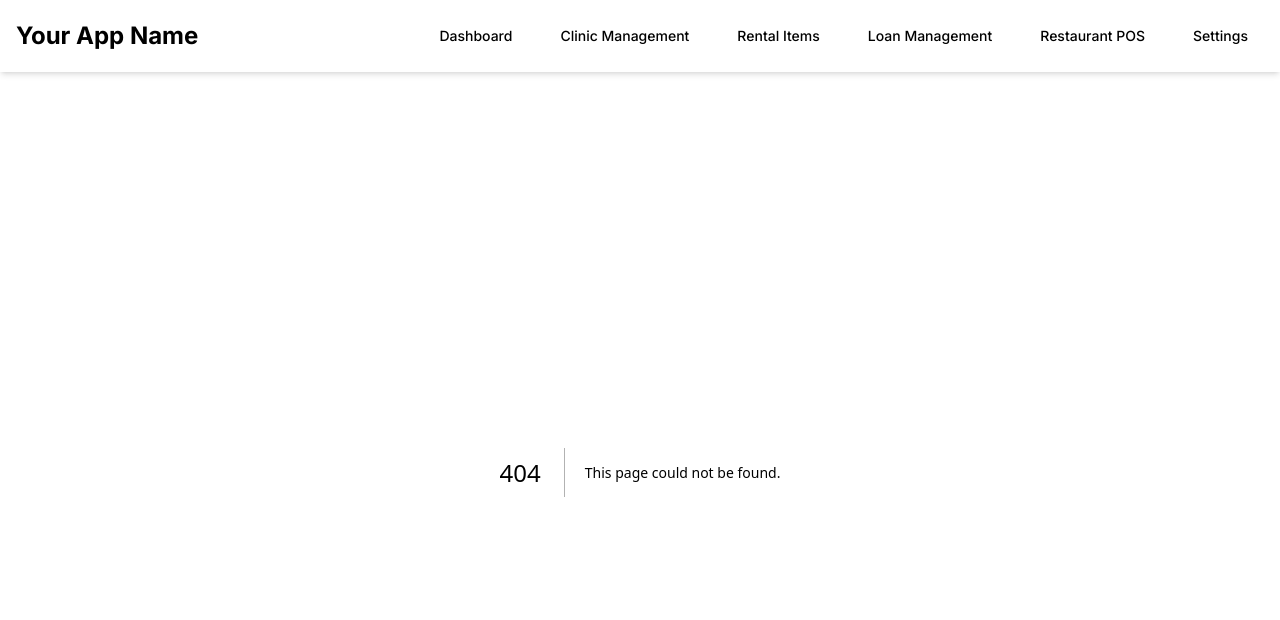
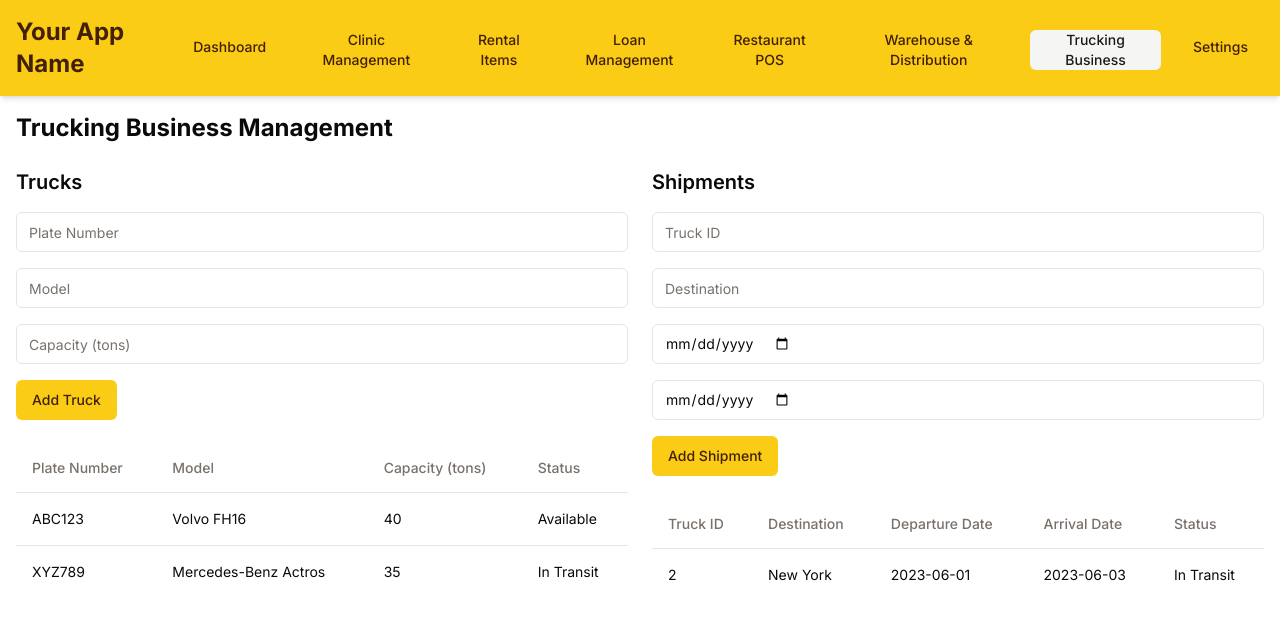
Before and after one commit to junrhy/sakto-app-client, a Next.js app: page /trucking-business in a window 1280 px wide. Before the commit this address had no page. Shown: the top 620 px of the page. Built offline with nearby package versions, Linux system fonts and the light colour scheme.

Commit message:
add warehouse and trucking

```diff
--- /dev/null
+++ b/app/trucking-business/page.tsx
@@ -0,0 +1,175 @@
+"use client"
+
+import { useState } from 'react';
+import { Button } from "@/components/ui/button";
+import { Input } from "@/components/ui/input";
+import { Table, TableBody, TableCell, TableHead, TableHeader, TableRow } from "@/components/ui/table";
+import { useNavigation } from '@/contexts/NavigationContext';
+
+type Truck = {
+  id: string;
+  plateNumber: string;
+  model: string;
+  capacity: number;
+  status: 'Available' | 'In Transit' | 'Maintenance';
+};
+
+type Shipment = {
+  id: string;
+  truckId: string;
+  destination: string;
+  departureDate: string;
+  arrivalDate: string;
+  status: 'Scheduled' | 'In Transit' | 'Delivered';
+};
+
+export default function TruckingBusiness() {
+  const { currency } = useNavigation();
+  const [trucks, setTrucks] = useState<Truck[]>([
+    { id: '1', plateNumber: 'ABC123', model: 'Volvo FH16', capacity: 40, status: 'Available' },
+    { id: '2', plateNumber: 'XYZ789', model: 'Mercedes-Benz Actros', capacity: 35, status: 'In Transit' },
+  ]);
+  const [shipments, setShipments] = useState<Shipment[]>([
+    { id: '1', truckId: '2', destination: 'New York', departureDate: '2023-06-01', arrivalDate: '2023-06-03', status: 'In Transit' },
+  ]);
+  const [newTruck, setNewTruck] = useState({ plateNumber: '', model: '', capacity: '' });
+  const [newShipment, setNewShipment] = useState({ truckId: '', destination: '', departureDate: '', arrivalDate: '' });
+
+  const addTruck = (e: React.FormEvent) => {
+    e.preventDefault();
+    const capacity = parseInt(newTruck.capacity);
+    if (isNaN(capacity)) return;
+    setTrucks([...trucks, {
+      id: Date.now().toString(),
+      plateNumber: newTruck.plateNumber,
+      model: newTruck.model,
+      capacity,
+      status: 'Available'
+    }]);
+    setNewTruck({ plateNumber: '', model: '', capacity: '' });
+  };
+
+  const addShipment = (e: React.FormEvent) => {
+    e.preventDefault();
+    setShipments([...shipments, {
+      id: Date.now().toString(),
+      truckId: newShipment.truckId,
+      destination: newShipment.destination,
+      departureDate: newShipment.departureDate,
+      arrivalDate: newShipment.arrivalDate,
+      status: 'Scheduled'
+    }]);
+    setNewShipment({ truckId: '', destination: '', departureDate: '', arrivalDate: '' });
+  };
+
+  return (
+    <div className="container mx-auto p-4">
+      <h1 className="text-2xl font-bold mb-6">Trucking Business Management</h1>
+
+      <div className="grid grid-cols-1 md:grid-cols-2 gap-6">
+        <div>
+          <h2 className="text-xl font-semibold mb-4">Trucks</h2>
+          <form onSubmit={addTruck} className="mb-6 space-y-4">
+            <Input
+              placeholder="Plate Number"
+              value={newTruck.plateNumber}
+              onChange={(e) => setNewTruck({ ...newTruck, plateNumber: e.target.value })}
+              required
+            />
+            <Input
+              placeholder="Model"
+              value={newTruck.model}
+              onChange={(e) => setNewTruck({ ...newTruck, model: e.target.value })}
+              required
+            />
+            <Input
+              type="number"
+              placeholder="Capacity (tons)"
+              value={newTruck.capacity}
+              onChange={(e) => setNewTruck({ ...newTruck, capacity: e.target.value })}
+              required
+            />
+            <Button type="submit">Add Truck</Button>
+          </form>
+
+          <Table>
+            <TableHeader>
+              <TableRow>
+                <TableHead>Plate Number</TableHead>
+                <TableHead>Model</TableHead>
+                <TableHead>Capacity (tons)</TableHead>
+                <TableHead>Status</TableHead>
+              </TableRow>
+            </TableHeader>
+            <TableBody>
+              {trucks.map((truck) => (
+                <TableRow key={truck.id}>
+                  <TableCell>{truck.plateNumber}</TableCell>
+                  <TableCell>{truck.model}</TableCell>
+                  <TableCell>{truck.capacity}</TableCell>
+                  <TableCell>{truck.status}</TableCell>
+                </TableRow>
+              ))}
+            </TableBody>
+          </Table>
+        </div>
+
+        <div>
+          <h2 className="text-xl font-semibold mb-4">Shipments</h2>
+          <form onSubmit={addShipment} className="mb-6 space-y-4">
+            <Input
+              placeholder="Truck ID"
+              value={newShipment.truckId}
+              onChange={(e) => setNewShipment({ ...newShipment, truckId: e.target.value })}
+              required
+            />
+            <Input
+              placeholder="Destination"
+              value={newShipment.destination}
+              onChange={(e) => setNewShipment({ ...newShipment, destination: e.target.value })}
+              required
+            />
+            <Input
+              type="date"
+              placeholder="Departure Date"
+              value={newShipment.departureDate}
+              onChange={(e) => setNewShipment({ ...newShipment, departureDate: e.target.value })}
+              required
+            />
+            <Input
+              type="date"
+              placeholder="Arrival Date"
+              value={newShipment.arrivalDate}
+              onChange={(e) => setNewShipment({ ...newShipment, arrivalDate: e.target.value })}
+              required
+            />
+            <Button type="submit">Add Shipment</Button>
+          </form>
+
+          <Table>
+            <TableHeader>
+              <TableRow>
+                <TableHead>Truck ID</TableHead>
+                <TableHead>Destination</TableHead>
+                <TableHead>Departure Date</TableHead>
+                <TableHead>Arrival Date</TableHead>
+                <TableHead>Status</TableHead>
+              </TableRow>
+            </TableHeader>
+            <TableBody>
+              {shipments.map((shipment) => (
+                <TableRow key={shipment.id}>
+                  <TableCell>{shipment.truckId}</TableCell>
+                  <TableCell>{shipment.destination}</TableCell>
+                  <TableCell>{shipment.departureDate}</TableCell>
+                  <TableCell>{shipment.arrivalDate}</TableCell>
+                  <TableCell>{shipment.status}</TableCell>
+                </TableRow>
+              ))}
+            </TableBody>
+          </Table>
+        </div>
+      </div>
+    </div>
+  );
+}
--- /dev/null
+++ b/app/warehouse-distribution/page.tsx
@@ -0,0 +1,84 @@
+"use client"
+
+import { useState } from 'react';
+import { Button } from "@/components/ui/button";
+import { Input } from "@/components/ui/input";
+import { Table, TableBody, TableCell, TableHead, TableHeader, TableRow } from "@/components/ui/table";
+import { useNavigation } from '@/contexts/NavigationContext';
+
+type Product = {
+  id: string;
+  name: string;
+  quantity: number;
+  location: string;
+};
+
+export default function WarehouseDistribution() {
+  const { currency } = useNavigation();
+  const [products, setProducts] = useState<Product[]>([
+    { id: '1', name: 'Product A', quantity: 100, location: 'Warehouse 1' },
+    { id: '2', name: 'Product B', quantity: 150, location: 'Warehouse 2' },
+  ]);
+  const [newProduct, setNewProduct] = useState({ name: '', quantity: '', location: '' });
+
+  const addProduct = (e: React.FormEvent) => {
+    e.preventDefault();
+    const quantity = parseInt(newProduct.quantity);
+    if (isNaN(quantity)) return;
+    setProducts([...products, {
+      id: Date.now().toString(),
+      name: newProduct.name,
+      quantity,
+      location: newProduct.location
+    }]);
+    setNewProduct({ name: '', quantity: '', location: '' });
+  };
+
+  return (
+    <div className="container mx-auto p-4">
+      <h1 className="text-2xl font-bold mb-6">Warehouse and Distribution</h1>
+
+      <form onSubmit={addProduct} className="mb-6 space-y-4">
+        <Input
+          placeholder="Product Name"
+          value={newProduct.name}
+          onChange={(e) => setNewProduct({ ...newProduct, name: e.target.value })}
+          required
+        />
+        <Input
+          type="number"
+          placeholder="Quantity"
+          value={newProduct.quantity}
+          onChange={(e) => setNewProduct({ ...newProduct, quantity: e.target.value })}
+          required
+        />
+        <Input
+          placeholder="Location"
+          value={newProduct.location}
+          onChange={(e) => setNewProduct({ ...newProduct, location: e.target.value })}
+          required
+        />
+        <Button type="submit">Add Product</Button>
+      </form>
+
+      <Table>
+        <TableHeader>
+          <TableRow>
+            <TableHead>Product Name</TableHead>
+            <TableHead>Quantity</TableHead>
+            <TableHead>Location</TableHead>
+          </TableRow>
+        </TableHeader>
+        <TableBody>
+          {products.map((product) => (
+            <TableRow key={product.id}>
+              <TableCell>{product.name}</TableCell>
+              <TableCell>{product.quantity}</TableCell>
+              <TableCell>{product.location}</TableCell>
+            </TableRow>
+          ))}
+        </TableBody>
+      </Table>
+    </div>
+  );
+}
--- a/components/NavigationBar.tsx
+++ b/components/NavigationBar.tsx
@@ -14,12 +14,12 @@ import { useNavigation } from '@/contexts/NavigationContext';
 
 const NavigationBar = () => {
   const pathname = usePathname();
-  const { appName, navigationItems, color } = useNavigation();
+  const { appName, navigationItems } = useNavigation();
 
   const navItems = navigationItems.filter(item => item.enabled);
 
   return (
-    <nav className={`bg-${color}-900 text-${color}-50 p-4 shadow-md`}>
+    <nav className="bg-primary text-primary-foreground p-4 shadow-md">
       <div className="container mx-auto flex justify-between items-center">
         <Link href="/" className="text-2xl font-bold">
           {appName}
@@ -30,8 +30,8 @@ const NavigationBar = () => {
           {navItems.map((item) => (
             <Link key={item.path} href={item.path}>
               <Button
-                variant={pathname === item.path ? "default" : "ghost"}
-                className={`text-sm ${pathname === item.path ? `bg-${color}-800 hover:bg-${color}-700` : `hover:bg-${color}-800`}`}
+                variant={pathname === item.path ? "secondary" : "ghost"}
+                className="text-sm"
               >
                 {item.name}
               </Button>
@@ -42,18 +42,18 @@ const NavigationBar = () => {
         {/* Mobile Navigation */}
         <DropdownMenu>
           <DropdownMenuTrigger asChild className="md:hidden">
-            <Button variant="outline" size="icon" className={`border-${color}-50 text-${color}-50`}>
+            <Button variant="outline" size="icon">
               <Menu className="h-[1.2rem] w-[1.2rem]" />
               <span className="sr-only">Toggle menu</span>
             </Button>
           </DropdownMenuTrigger>
-          <DropdownMenuContent align="end" className={`bg-${color}-900 text-${color}-50`}>
+          <DropdownMenuContent align="end">
             {navItems.map((item) => (
               <DropdownMenuItem key={item.path} asChild>
                 <Link href={item.path}>
                   <Button
-                    variant={pathname === item.path ? "default" : "ghost"}
-                    className={`w-full justify-start ${pathname === item.path ? `bg-${color}-800 hover:bg-${color}-700` : `hover:bg-${color}-800`}`}
+                    variant={pathname === item.path ? "secondary" : "ghost"}
+                    className="w-full justify-start"
                   >
                     {item.name}
                   </Button>
--- a/contexts/NavigationContext.tsx
+++ b/contexts/NavigationContext.tsx
@@ -45,7 +45,9 @@ export const NavigationProvider: React.FC<{ children: React.ReactNode }> = ({ ch
     { id: '3', name: 'Rental Items', path: '/rental-items', enabled: true },
     { id: '4', name: 'Loan Management', path: '/loan-management', enabled: true },
     { id: '5', name: 'Restaurant POS', path: '/restaurant-pos', enabled: true },
-    { id: '6', name: 'Settings', path: '/settings', enabled: true },
+    { id: '6', name: 'Warehouse & Distribution', path: '/warehouse-distribution', enabled: true },
+    { id: '7', name: 'Trucking Business', path: '/trucking-business', enabled: true },
+    { id: '8', name: 'Settings', path: '/settings', enabled: true },
   ]);
   const [color, setColor] = useState<Color>('zinc');
 
```
